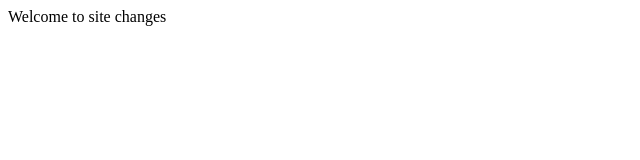
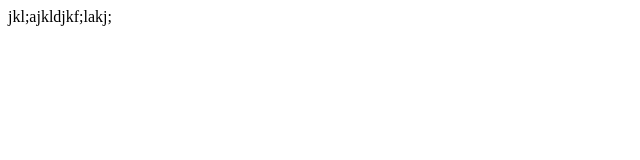
Before and after one commit to leolin13/leo-learns-to-build-website, a plain HTML site: page index.html in a window 1280 px wide. Shown: the full height of the page, 0-640 px from the left. Drawn offline with Linux system fonts and the light colour scheme.

Commit message:
third commit

```diff
--- a/index.html
+++ b/index.html
@@ -1,5 +1,5 @@
 <html>
     <body>
-        <div>Welcome to site changes</div>
+        jkl;ajkldjkf;lakj;
     </body>
 </html>
```
